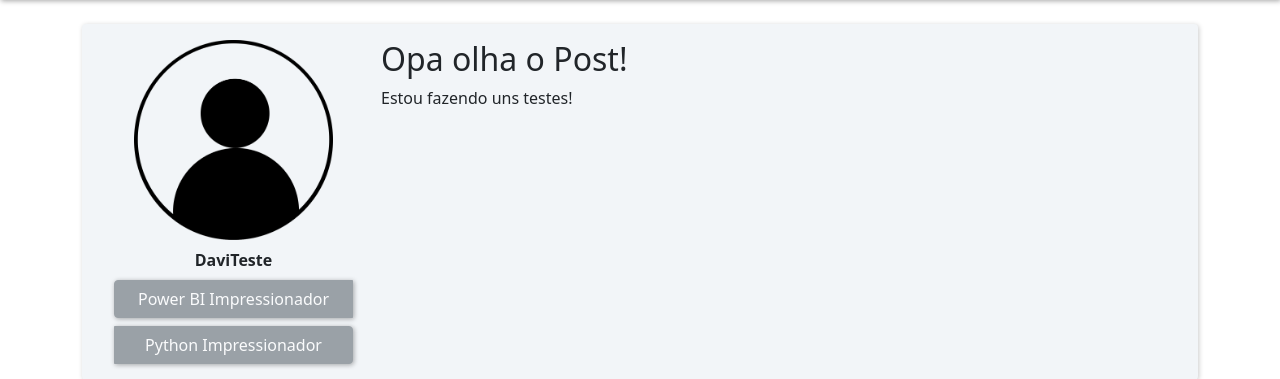
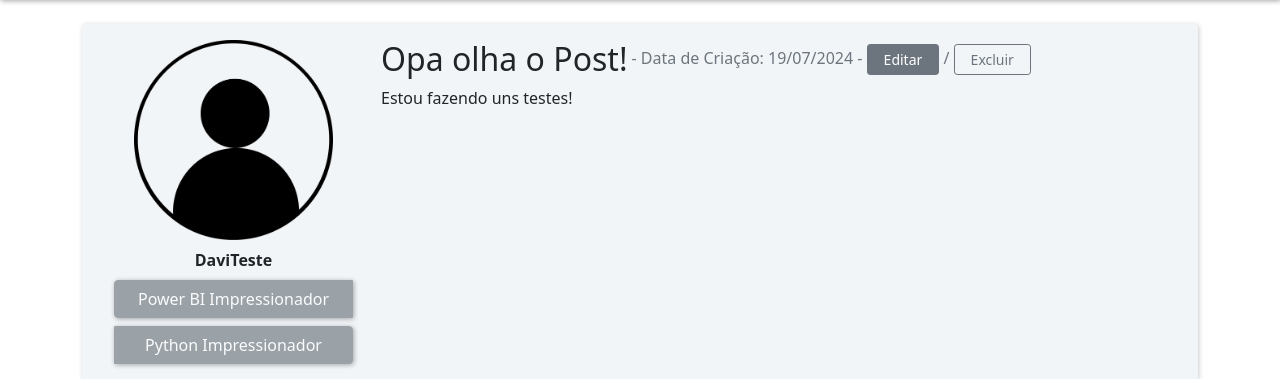
Before and after one commit to ExtraProjects860/ProjetoDevFlask, a Flask app: page /post/2 in a window 1280 px wide. Shown: the part 56-435 px from the top of the page. Run offline with Flask 3, Linux system fonts and the light colour scheme; a user stored in the database is signed in; some libraries are stand-ins or nearby versions.

Commit message:
Adicionando últimas alterações no projeto - html

```diff
--- a/Códigos/comunidade/templates/perfil.html
+++ b/Códigos/comunidade/templates/perfil.html
@@ -23,7 +23,7 @@
                         </div>
                         <div class="d-flex flex-column">
                             <span class="rating">Posts</span>
-                            <span class="number3">0</span>
+                            <span class="number3">{{ current_user.contar_posts() }}</span>
                         </div>
                     </div>
                     <div class="button mt-2 d-flex flex-row align-items-center">
--- a/Códigos/comunidade/templates/post.html
+++ b/Códigos/comunidade/templates/post.html
@@ -20,7 +20,17 @@
                     </div>
                 </div>
                 <div class="col-12 col-md-9">
-                    <h2>{{ post.titulo }}</h2>
+                    <h2 class="d-flex align-items-center">
+                        {{ post.titulo }}
+                        <small class="text-muted mx-1" style="font-size: 1rem;">
+                            - Data de Criação: {{ post.data_criacao.strftime("%d/%m/%Y") }}
+                            {% if form_editar_post %}
+                            - <button class="btn btn-sm btn-secondary py-1 px-3">
+                                <a href="#form_editar_post" style="text-decoration: none; color: white;">Editar</a>
+                            </button> / <button class="btn btn-sm btn-outline-secondary py-1 px-3" data-bs-toggle="modal" data-bs-target="#excluir_post">Excluir</button>
+                            {% endif %}
+                        </small>
+                    </h2>
                     <p>{{ post.corpo }}</p>
 
                 </div>
@@ -32,7 +42,8 @@
     <div class="container mb-3">
         <div class="row">
             <div class="col">
-                <form action="" method="post" class="border rounded p-4 mt-2" style="box-shadow: 1px 1px 5px rgba(0, 0, 0, 0.158);">
+                <form action="" method="post" id="form_editar_post" class="border rounded p-4 mt-2"
+                    style="box-shadow: 1px 1px 5px rgba(0, 0, 0, 0.158);">
                     {{ form_editar_post.csrf_token }}
 
                     <legend style="color: orange;">Editar Post</legend>
@@ -82,6 +93,25 @@
             </div>
         </div>
     </div>
+    <div class="modal fade" id="excluir_post" tabindex="-1" aria-labelledby="exampleModalLabel" aria-hidden="true">
+        <div class="modal-dialog">
+            <div class="modal-content">
+                <div class="modal-header">
+                    <h5 class="modal-title" id="exampleModalLabel">Excluir Post</h5>
+                    <button type="button" class="btn-close" data-bs-dismiss="modal" aria-label="Close"></button>
+                </div>
+                <div class="modal-body">
+                    Você realmente quer excluir o post?<br> (Essa ação não pode ser desfeita)
+                </div>
+                <div class="modal-footer">
+                    <button type="button" class="btn btn-secondary" data-bs-dismiss="modal">Cancelar</button>
+                    <form action="{{ url_for('excluir_post', post_id=post.id) }}" method="post">
+                        <button type="submit" class="btn btn-outline-secondary">Excluir</button>
+                    </form>
+                </div>
+            </div>
+        </div>
+    </div>
 {% endif %}
 
 {% endblock %}
--- a/Códigos/comunidade/templates/usuarios.html
+++ b/Códigos/comunidade/templates/usuarios.html
@@ -26,7 +26,7 @@
                                 </div>
                                 <div class="d-flex flex-column">
                                     <span class="rating">Posts</span>
-                                    <span class="number3">0</span>
+                                    <span class="number3">{{ usuario.contar_posts() }}</span>
                                 </div>
                             </div>
                         </div>
```
Also changed, not shown: Códigos/comunidade/templates/home.html (+8 -1 lines). Lines whose indentation alone changed are shown as unchanged.
